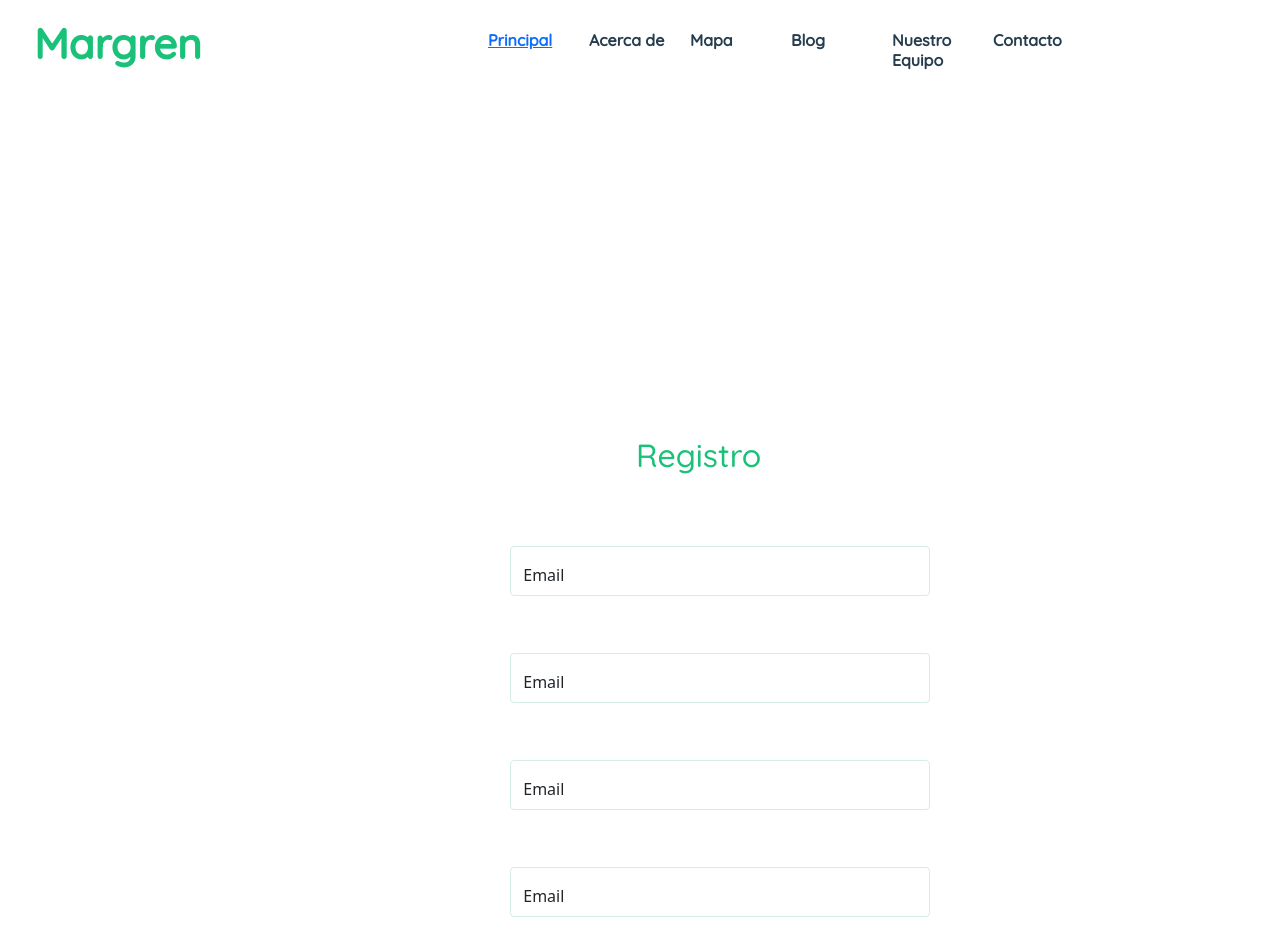
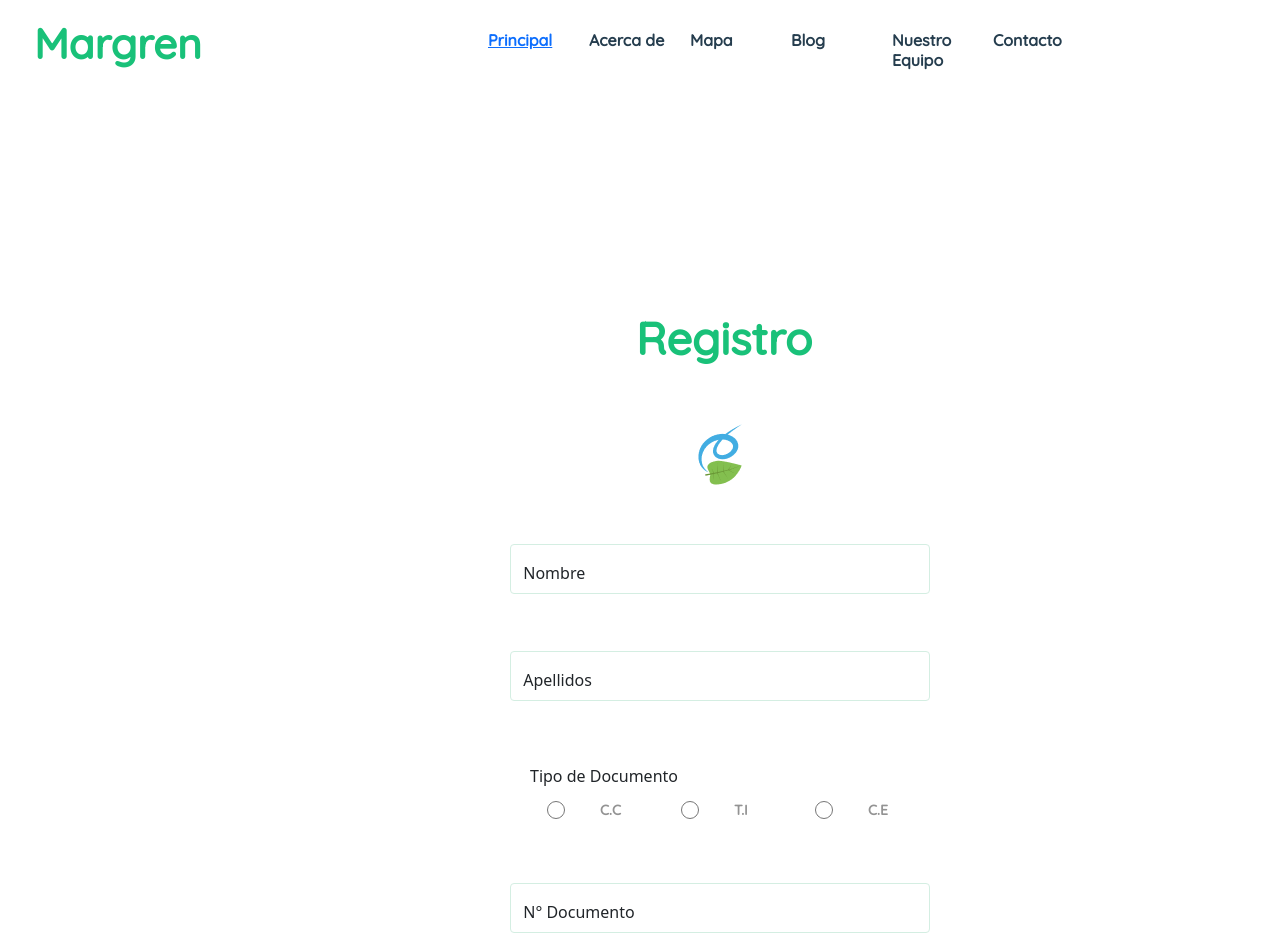
Before and after one commit to EdwarMalpica/MargrenProyect, an Angular app: page / in a window 1280 px wide. Shown: the top 952 px of the page. Built offline with nearby package versions, Linux system fonts and the light colour scheme.

Commit message:
Correccion Parametros

```diff
--- a/src/app/app.module.ts
+++ b/src/app/app.module.ts
@@ -11,6 +11,7 @@ import { MenuLoginComponent } from './menu-login/menu-login.component';
 import { RegisterComponent } from './register/register.component';
 import { RegisterTitleComponent } from './register-title/register-title.component';
 import { InputTextComponent } from './input-text/input-text.component';
+import { TipeDocumentComponent } from './tipe-document/tipe-document.component';
 
 
 @NgModule({
@@ -23,7 +24,8 @@ import { InputTextComponent } from './input-text/input-text.component';
     MenuLoginComponent,
     RegisterComponent,
     RegisterTitleComponent,
-    InputTextComponent
+    InputTextComponent,
+    TipeDocumentComponent
 
   ],
   imports: [
--- a/src/app/input-text/input-text.component.html
+++ b/src/app/input-text/input-text.component.html
@@ -1,4 +1,4 @@
 <div class="form-floating">
-    <input class="inputText form-control" type="text" placeholder="Email">
-    <label>Email</label>
+    <input class="inputText form-control" type="text" placeholder={{name}}>
+    <label>{{name}}</label>
 </div>
--- a/src/app/login/login.component.css
+++ b/src/app/login/login.component.css
@@ -21,7 +21,6 @@ h2{
   font-weight: 600;
   font-size: 42px;
   line-height: 12px;
-
   color: #19C179;
 }
 img{
--- a/src/app/register-title/register-title.component.css
+++ b/src/app/register-title/register-title.component.css
@@ -3,14 +3,6 @@
     height: 53px;
 /* H2 */
 
-    font-family: 'Quicksand';
-    font-style: normal;
-    font-weight: 600;
-    font-size: 42px;
-    line-height: 52px;
-    /* identical to box height */
-
-    color: #19C179;
 
 
 /* Inside auto layout */
@@ -19,3 +11,15 @@
     order: 0;
     flex-grow: 0;
     }
+
+.registerTitle h2{
+
+    font-family: 'Quicksand';
+    font-style: normal;
+    font-weight: 600;
+    font-size: 45px;
+    line-height: 52px;
+    /* identical to box height */
+
+    color: #19C179;
+}
--- a/src/app/register/register.component.html
+++ b/src/app/register/register.component.html
@@ -1,12 +1,15 @@
 <div >
     <form class="containerRegisterForm">
+
         <app-register-title></app-register-title>
-        <app-input-text></app-input-text>
-        <app-input-text></app-input-text>
-        <app-input-text></app-input-text>
-        <app-input-text></app-input-text>
-        <app-input-text></app-input-text>
-        <app-input-text></app-input-text>
+        <img src="/assets/imageRegister.png" alt="">
+        <app-input-text [name]="'Nombre'"></app-input-text>
+        <app-input-text [name]="'Apellidos'"></app-input-text>
+        <app-tipe-document></app-tipe-document>
+        <app-input-text [name]="'N° Documento'"></app-input-text>
+        <app-input-text [name]="'E-mail'"></app-input-text>
+        <app-input-text [name]="'Contraseña'"></app-input-text>
+        <app-input-text [name]="'Confirmar Contraseña'"></app-input-text>
     </form>
 
 </div>
--- /dev/null
+++ b/src/app/tipe-document/tipe-document.component.css
@@ -0,0 +1,75 @@
+.containerTipeDc{
+    box-sizing: border-box;
+
+/* Auto layout */
+
+display: flex;
+flex-direction: column;
+justify-content: center;
+align-items: flex-start;
+padding: 0px 20px;
+gap: 12px;
+
+width: 420px;
+height: 68px;
+
+/* 13 */
+
+background: #FFFFFF;
+border-radius: 4px;
+
+/* Inside auto layout */
+
+flex: none;
+order: 4;
+flex-grow: 0;
+}
+
+.containerTipeDc div{
+    display: flex;
+    flex-direction: row;
+    justify-content: center;
+    align-items: center;
+    padding: 0px 12px 0px 0px;
+    gap: 35px;
+
+    width: 413px;
+    height: 20px;
+
+
+    /* Inside auto layout */
+
+    flex: none;
+    order: 0;
+    flex-grow: 0;
+}
+.containerTipeDc div input{
+    width: 18px;
+    height: 20px;
+
+    background: #D9D9D9;
+
+    /* Inside auto layout */
+
+    flex: none;
+    order: 0;
+    flex-grow: 0;
+}
+
+.containerTipeDc div label{
+    width: 46px;
+    height: 18px;
+
+/* H5 */
+
+    font-family: 'Quicksand';
+    font-style: normal;
+    font-weight: 700;
+    font-size: 14px;
+    line-height: 18px;
+    /* identical to box height */
+
+    color: #939393;
+    /* Inside auto layout */
+
+}
--- /dev/null
+++ b/src/app/tipe-document/tipe-document.component.html
@@ -0,0 +1,13 @@
+<div class="containerTipeDc">
+    <label>Tipo de Documento</label>
+    <div>
+
+        <input type="radio" name="" id="">
+        <label>C.C</label>
+        <input type="radio" name="" id="">
+        <label>T.I</label>
+        <input type="radio" name="" id="">
+        <label>C.E</label>
+    </div>
+
+</div>
--- /dev/null
+++ b/src/app/tipe-document/tipe-document.component.ts
@@ -0,0 +1,15 @@
+import { Component, OnInit } from '@angular/core';
+
+@Component({
+  selector: 'app-tipe-document',
+  templateUrl: './tipe-document.component.html',
+  styleUrls: ['./tipe-document.component.css']
+})
+export class TipeDocumentComponent implements OnInit {
+
+  constructor() { }
+
+  ngOnInit(): void {
+  }
+
+}
```
Also changed, not shown: src/app/input-text/input-text.component.ts (+6 -2 lines), 1 other file (tests, documents, lock files or other folders).
